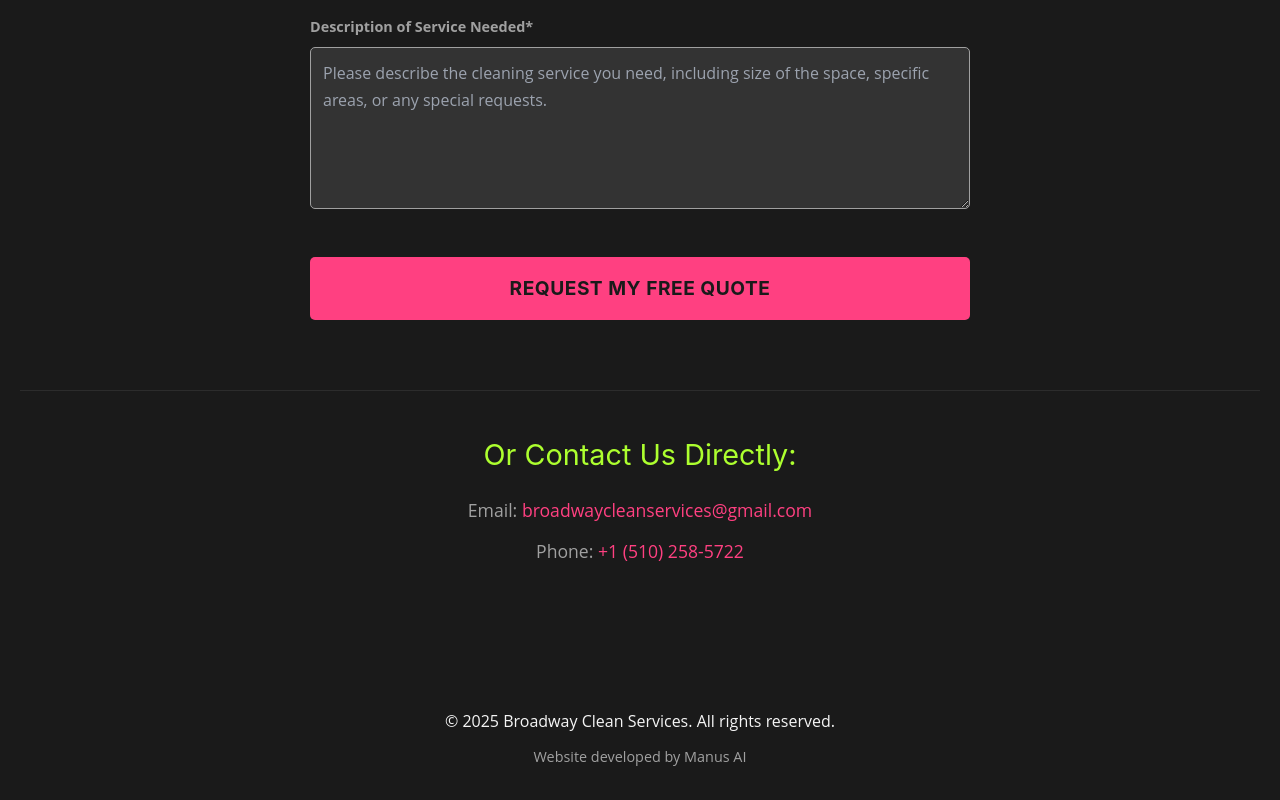
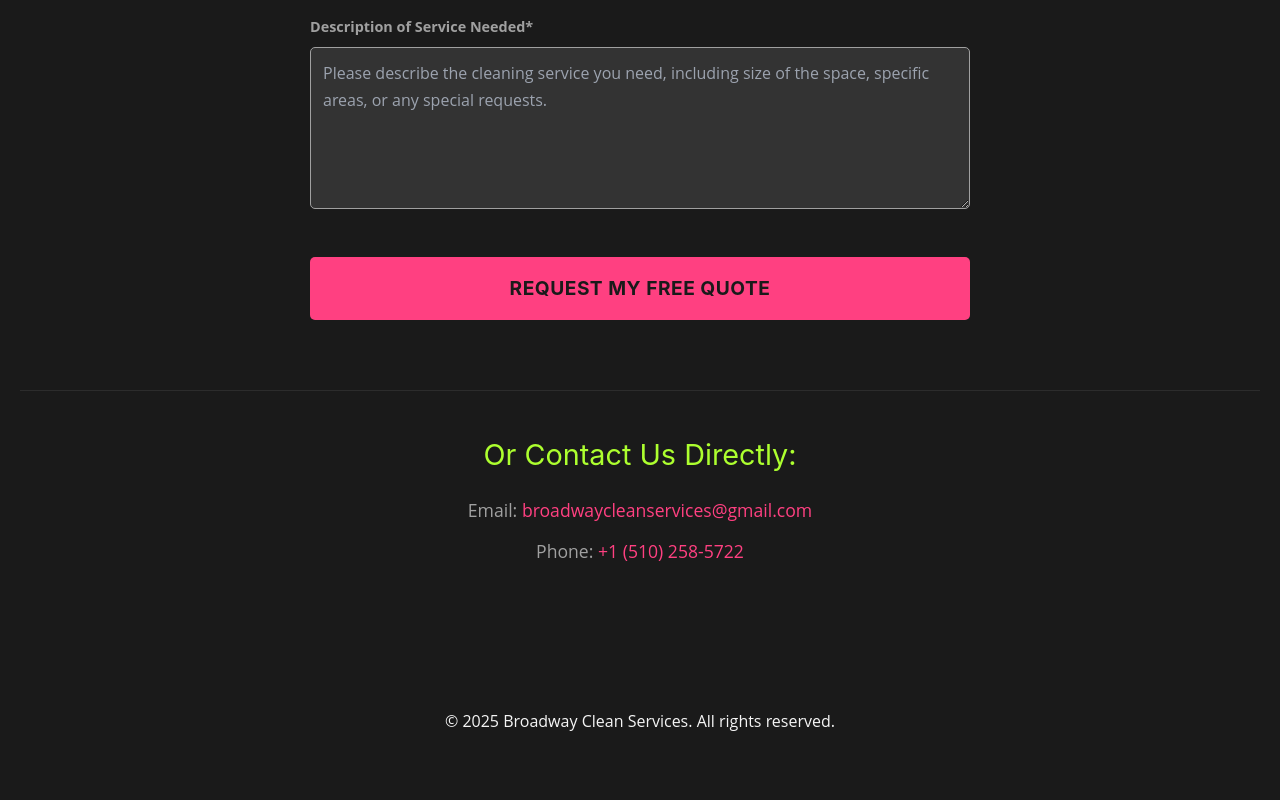
Before and after one commit to Ygoraphael/BCSCalifornia, a React (Vite) app: page / in a window 1280 px wide. Shown: the part 4987-5787 px from the top of the page. After the commit the page ends 5752 px from the top, so only its background shows below. Built offline with nearby package versions, Linux system fonts and the light colour scheme.

Commit message:
Remove footer text about website development
Removed the footer text about website development.

```diff
--- a/src/App.tsx
+++ b/src/App.tsx
@@ -27,9 +27,6 @@ const Footer = () => (
     marginTop: '50px'
   }}>
     <p>&copy; {new Date().getFullYear()} Broadway Clean Services. All rights reserved.</p>
-    <p style={{ fontSize: '0.9em', marginTop: '10px', color: colors.textMedium }}>
-      Website developed by Manus AI
-    </p>
   </footer>
 );
 
```
